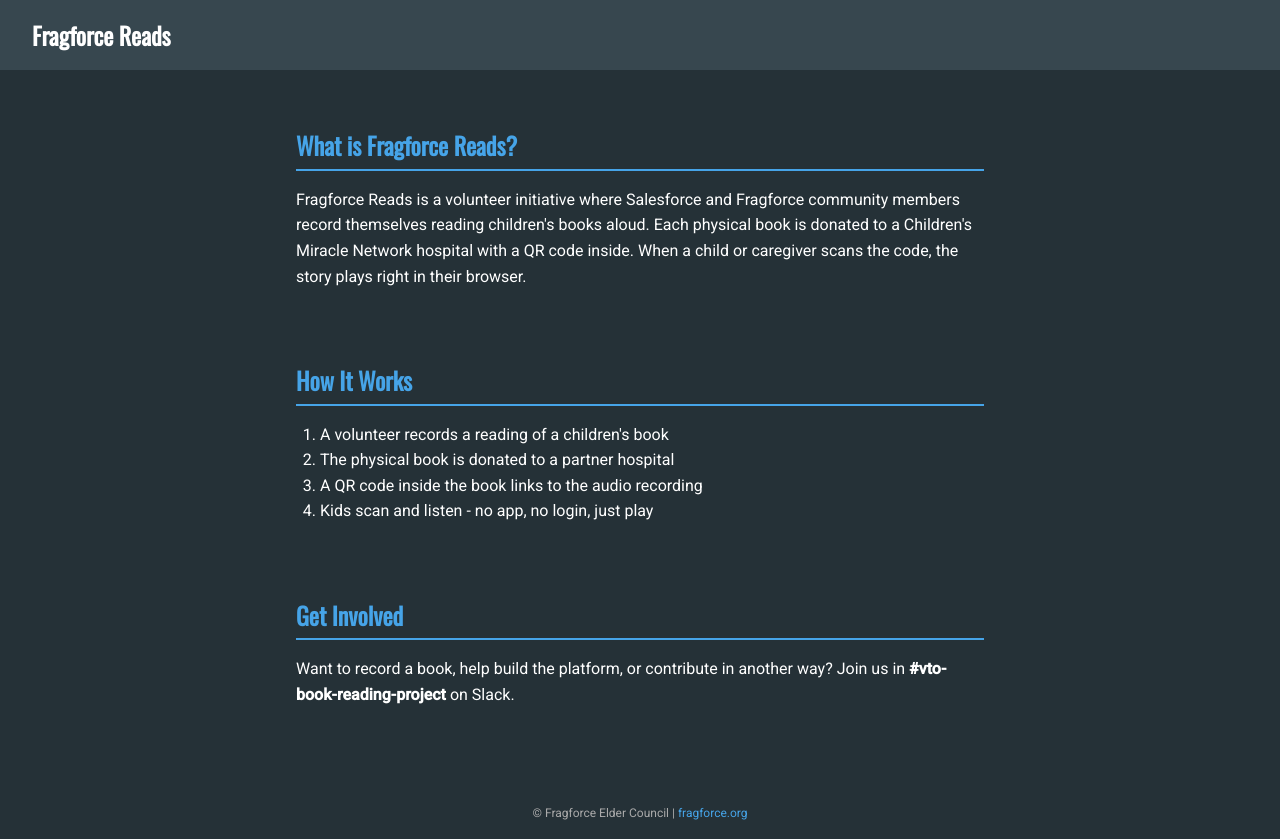
After one commit to fragforce/read, a Django app: page / in a window 1280 px wide. The commit adds this page. Run offline with Django 5.2, Linux system fonts and the light colour scheme.

Commit message:
feat: add homepage and base template with Fragforce theming
Landing page explains the project with dark theme matching fragforce.org. Playback template updated to extend shared base layout.

```diff
--- a/config/urls.py
+++ b/config/urls.py
@@ -1,7 +1,9 @@
 from django.contrib import admin
 from django.urls import path, include
+from django.views.generic import TemplateView
 
 urlpatterns = [
+    path("", TemplateView.as_view(template_name="home.html"), name="home"),
     path("admin/", admin.site.urls),
     path("b/", include("books.urls")),
 ]
--- /dev/null
+++ b/templates/base.html
@@ -0,0 +1,107 @@
+<!DOCTYPE html>
+<html lang="en">
+<head>
+    <meta charset="UTF-8">
+    <meta name="viewport" content="width=device-width, initial-scale=1.0">
+    <meta name="robots" content="noindex">
+    <link href="https://fonts.googleapis.com/css?family=Oswald|Roboto:300,400,500" rel="stylesheet">
+    <title>{% block title %}Fragforce Reads{% endblock %}</title>
+    <style>
+        * {
+            margin: 0;
+            padding: 0;
+            box-sizing: border-box;
+        }
+
+        body {
+            font-family: 'Roboto', sans-serif;
+            background-color: #253137;
+            color: #ffffff;
+            min-height: 100vh;
+            display: flex;
+            flex-direction: column;
+            line-height: 1.6;
+        }
+
+        h1, h2, h3 {
+            font-family: 'Oswald', sans-serif;
+            color: #46a4e8;
+        }
+
+        h2 {
+            border-bottom: 2px solid #46a4e8;
+            padding-bottom: 4px;
+            margin-bottom: 1rem;
+        }
+
+        a, a:visited {
+            color: #46a4e8;
+            text-decoration: none;
+        }
+
+        a:hover {
+            text-decoration: underline;
+        }
+
+        header {
+            background-color: #37474f;
+            padding: 1rem 2rem;
+            position: sticky;
+            top: 0;
+            z-index: 10;
+        }
+
+        header a {
+            color: #ffffff;
+            text-decoration: none;
+            display: flex;
+            align-items: center;
+            gap: 0.5rem;
+        }
+
+        header h1 {
+            font-size: 1.5rem;
+            color: #ffffff;
+        }
+
+        main {
+            flex: 1;
+            padding: 2rem;
+            max-width: 800px;
+            margin: 0 auto;
+            width: 100%;
+        }
+
+        footer {
+            padding: 1rem 2rem;
+            text-align: center;
+            font-size: 0.75rem;
+            color: #aaa;
+        }
+
+        .card {
+            background-color: #253137;
+            border: none;
+            padding: 1.5rem;
+            margin-bottom: 1.5rem;
+        }
+
+        {% block extra_css %}{% endblock %}
+    </style>
+</head>
+<body>
+    <header>
+        <a href="/">
+            <h1>Fragforce Reads</h1>
+        </a>
+    </header>
+
+    <main>
+        {% block content %}{% endblock %}
+    </main>
+
+    <footer>
+        <p>&copy; Fragforce Elder Council | <a href="https://fragforce.org">fragforce.org</a></p>
+    </footer>
+</body>
+</html>
--- /dev/null
+++ b/templates/home.html
@@ -0,0 +1,33 @@
+{% extends "base.html" %}
+
+{% block title %}Fragforce Reads{% endblock %}
+
+{% block content %}
+<div class="card">
+    <h2>What is Fragforce Reads?</h2>
+    <p>
+        Fragforce Reads is a volunteer initiative where Salesforce and Fragforce community members
+        record themselves reading children's books aloud. Each physical book is donated to a
+        Children's Miracle Network hospital with a QR code inside. When a child or caregiver
+        scans the code, the story plays right in their browser.
+    </p>
+</div>
+
+<div class="card">
+    <h2>How It Works</h2>
+    <ol style="padding-left: 1.5rem; margin-top: 0.5rem;">
+        <li>A volunteer records a reading of a children's book</li>
+        <li>The physical book is donated to a partner hospital</li>
+        <li>A QR code inside the book links to the audio recording</li>
+        <li>Kids scan and listen - no app, no login, just play</li>
+    </ol>
+</div>
+
+<div class="card">
+    <h2>Get Involved</h2>
+    <p>
+        Want to record a book, help build the platform, or contribute in another way?
+        Join us in <strong>#vto-book-reading-project</strong> on Slack.
+    </p>
+</div>
+{% endblock %}
```
Also changed, not shown: templates/books/playback.html (+72 -29 lines).
